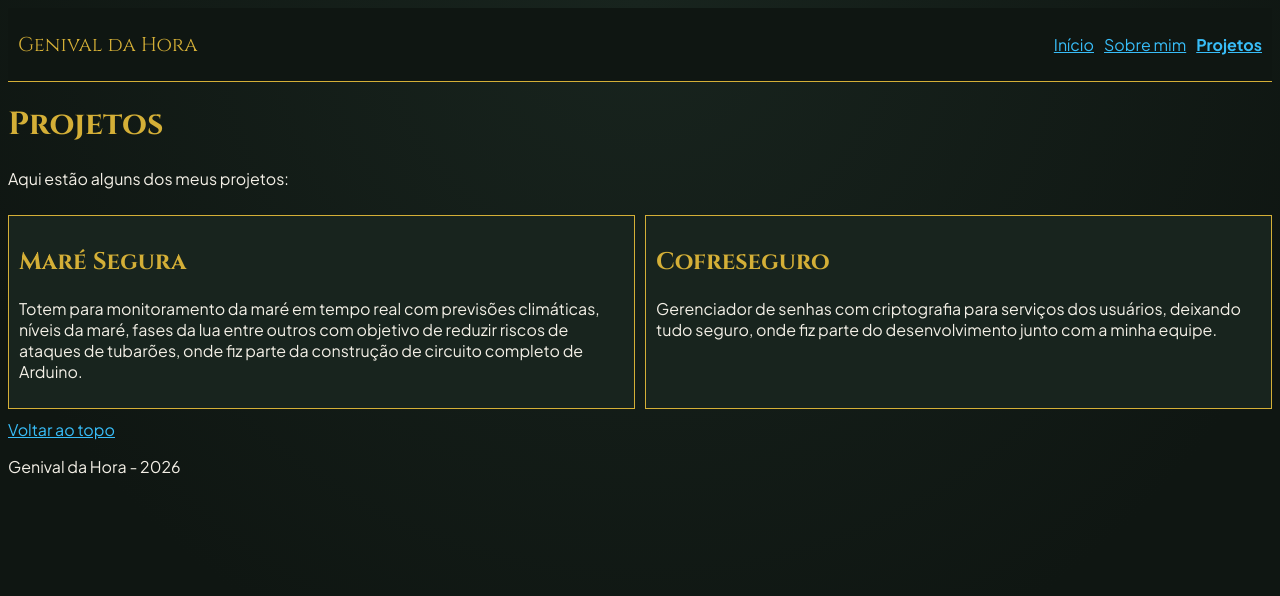
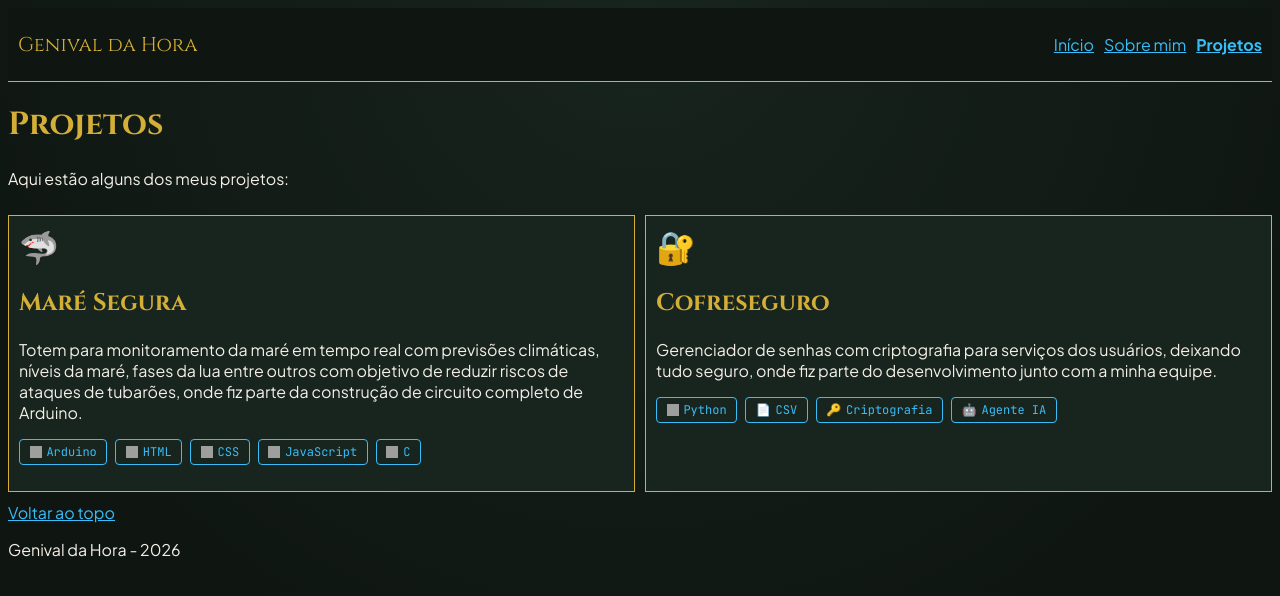
Before and after one commit to Genival714/Portfolio, a plain HTML site: page projetos.html in a window 1280 px wide. Drawn offline with Linux system fonts and the light colour scheme; grey boxes are pictures that could not be loaded.

Commit message:
Transforma os projetos em inventário e adiciona enfeites nos títulos

```diff
--- a/css/style.css
+++ b/css/style.css
@@ -155,6 +155,36 @@ img {
     animation: piscar 1s infinite alternate;
 }
 
+.icone {
+    font-size: 2rem;
+    display: block;
+}
+
+.tags {
+    display: flex;
+    flex-wrap: wrap;
+    gap: 0.5rem;
+    list-style: none;
+    padding: 0;
+}
+
+.tags li {
+    font-family: var(--fonte-codigo);
+    font-size: 0.75rem;
+    color: var(--ciano);
+    border: 1px solid var(--ciano);
+    border-radius: 4px;
+    padding: 0.25rem 0.6rem;
+    display: flex;
+    align-items: center;
+    gap: 0.3rem;
+}
+
+.tags img {
+    width: 1em;
+    height: 1em;
+}
+
 @media (max-width: 600px) {
     .cartoes {
         grid-template-columns: 1fr;
@@ -173,9 +203,41 @@ img {
     }
 }
 
+section h2 {
+    display: flex;
+    align-items: center;
+    gap: 1rem;
+}
+
+section h2::before, section h2::after {
+    content: "";
+    flex: 1;
+    height: 1px;
+}
+
+section h2::before {
+    background: linear-gradient(to right, transparent, var(--dourado));
+}
+
+section h2::after {
+    background: linear-gradient(to left, transparent, var(--dourado));
+}
+
+.inventario article {
+    transition: transform 0.3s, box-shadow 0.3s;
+}
+
+.inventario article:hover {
+    transform: translateY(-4px);
+    box-shadow: 0 0 15px var(--ciano);
+}
+
 @media (prefers-reduced-motion: reduce) {
     html { scroll-behavior: auto; }
     .dialogo::after { animation: none; }
+    .inventario article:hover {
+        transform: none;
+    }
 }
 
 @keyframes piscar {
--- a/projetos.html
+++ b/projetos.html
@@ -23,14 +23,29 @@
     <main>
         <h1>Projetos</h1>
         <p>Aqui estão alguns dos meus projetos:</p>
-        <div class="cartoes">
+        <div class="cartoes inventario">
             <article>
+                <span class="icone" aria-hidden="true">🦈</span>
                 <h2>Maré Segura</h2>
                 <p>Totem para monitoramento da maré em tempo real com previsões climáticas, níveis da maré, fases da lua entre outros com objetivo de reduzir riscos de ataques de tubarões, onde fiz parte da construção de circuito completo de Arduino.</p>
+                <ul class="tags">
+                    <li><img src="https://cdn.simpleicons.org/arduino/00878F" alt="">Arduino</li>
+                    <li><img src="https://cdn.simpleicons.org/html5/E34F26" alt="">HTML</li>
+                    <li><img src="https://cdn.simpleicons.org/css/1572B6" alt="">CSS</li>
+                    <li><img src="https://cdn.simpleicons.org/javascript/F7DF1E" alt="">JavaScript</li>
+                    <li><img src="https://cdn.simpleicons.org/c/A8B9CC" alt="">C</li>
+                </ul>
             </article>
             <article>
+                <span class="icone" aria-hidden="true">🔐</span>
                 <h2>Cofreseguro</h2>
                 <p>Gerenciador de senhas com criptografia para serviços dos usuários, deixando tudo seguro, onde fiz parte do desenvolvimento junto com a minha equipe.</p>
+                <ul class="tags">
+                    <li><img src="https://cdn.simpleicons.org/python/3776AB" alt="">Python</li>
+                    <li><span aria-hidden="true">📄</span>CSV</li>
+                    <li><span aria-hidden="true">🔑</span>Criptografia</li>
+                    <li><span aria-hidden="true">🤖</span>Agente IA</li>
+                </ul>
             </article>
         </div>
     </main>
```
